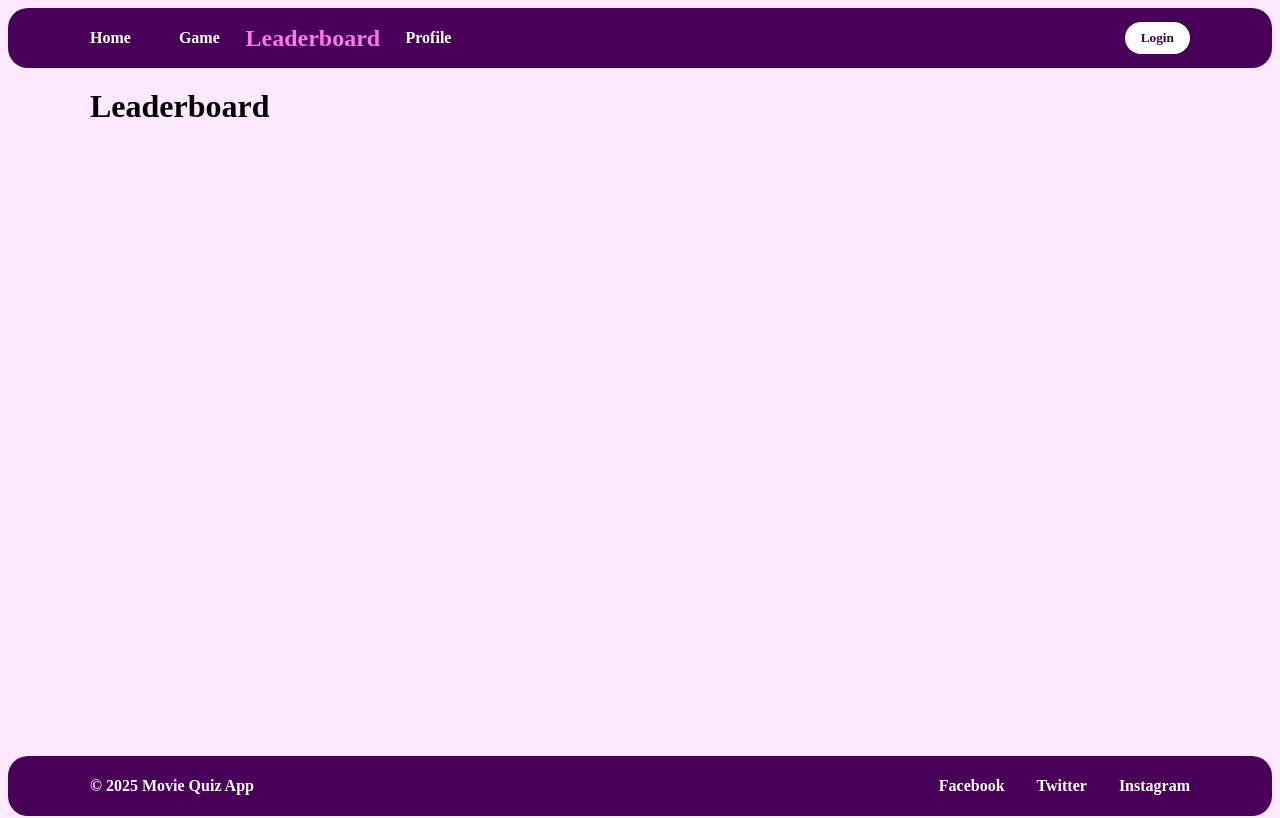
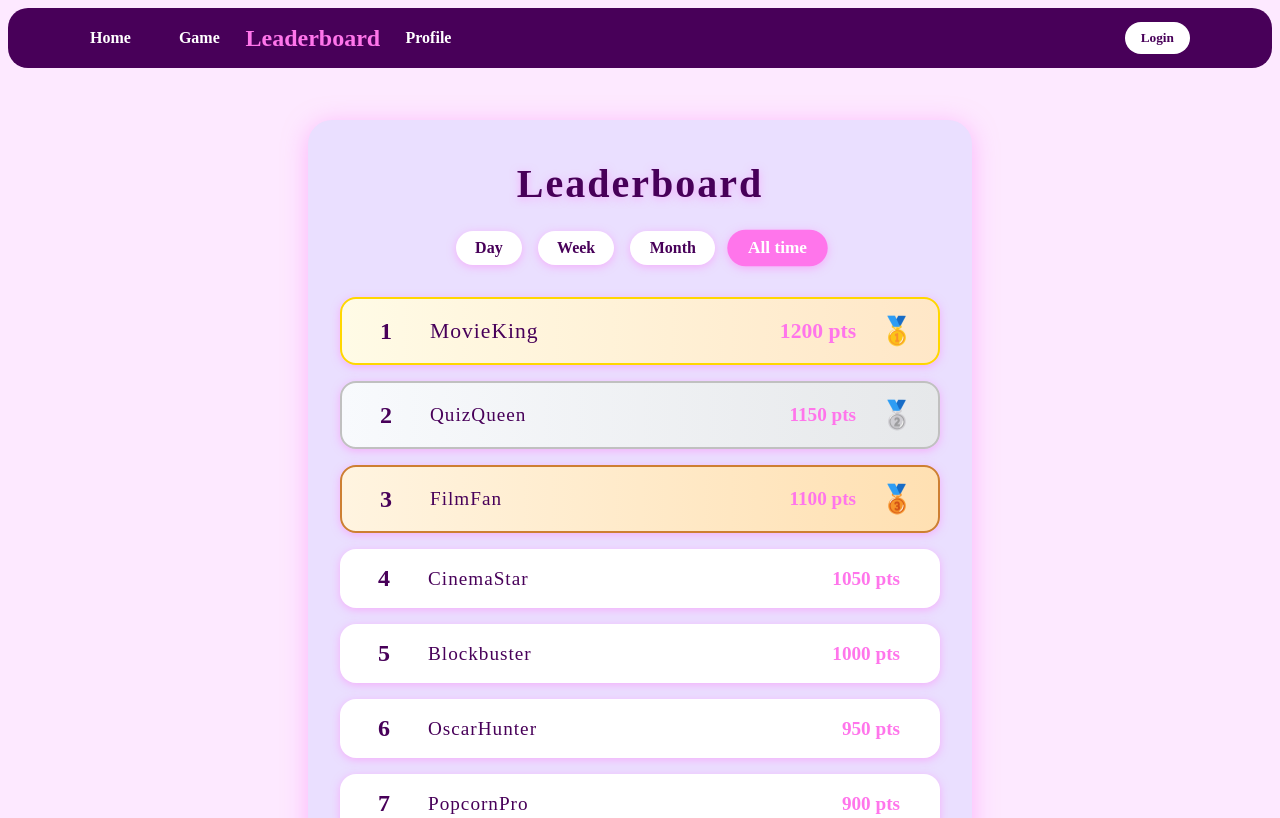
Before and after one commit to yozhek/FrontEnd_project, a Vue app in the folder frontend_project/: page /leaderboard in a window 1280 px wide. Shown: the top 818 px of the page. Built offline with nearby package versions, Linux system fonts and the light colour scheme; no server answers; a web font is replaced by a local one.

Commit message:
LeaderBoard (zaklad)
je třeba optimalizace celeho kodu + logika

```diff
--- a/frontend_project/src/components/pages/Leaderboard.vue
+++ b/frontend_project/src/components/pages/Leaderboard.vue
@@ -1,11 +1,192 @@
 <template>
-  <h1>Leaderboard</h1>
+  <div class="leaderboard-container">
+    <h1 class="leaderboard-title">Leaderboard</h1>
+    <div class="sort-controls">
+      <button
+        v-for="option in sortOptions"
+        :key="option.value"
+        :class="['sort-btn', { active: selectedSort === option.value }]"
+        @click="selectedSort = option.value"
+      >
+        {{ option.label }}
+      </button>
+    </div>
+    <ul class="leader-list">
+      <li
+        v-for="(player, idx) in sortedLeaders"
+        :key="player.nickname"
+        :class="['leader-item', { top1: idx === 0, top2: idx === 1, top3: idx === 2 }]"
+      >
+        <span class="place">{{ idx + 1 }}</span>
+        <span class="nickname">{{ player.nickname }}</span>
+        <span class="score">{{ player.score }} pts</span>
+        <span v-if="idx === 0" class="medal gold">🥇</span>
+        <span v-else-if="idx === 1" class="medal silver">🥈</span>
+        <span v-else-if="idx === 2" class="medal bronze">🥉</span>
+      </li>
+    </ul>
+  </div>
 </template>
 
 <script setup>
+import { ref, computed } from 'vue'
 
+const sortOptions = [
+  { label: 'Day', value: 'day' },
+  { label: 'Week', value: 'week' },
+  { label: 'Month', value: 'month' },
+  { label: 'All time', value: 'all' },
+]
+const selectedSort = ref('all')
+
+const allLeaders = [
+  { nickname: 'MovieKing', score: 1200 },
+  { nickname: 'QuizQueen', score: 1150 },
+  { nickname: 'FilmFan', score: 1100 },
+  { nickname: 'CinemaStar', score: 1050 },
+  { nickname: 'Blockbuster', score: 1000 },
+  { nickname: 'OscarHunter', score: 950 },
+  { nickname: 'PopcornPro', score: 900 },
+  { nickname: 'ScreenGenius', score: 850 },
+  { nickname: 'ReelMaster', score: 800 },
+  { nickname: 'TicketTaker', score: 750 },
+]
+
+// Для болванки просто меняем порядок/состав в зависимости от выбранного периода
+const sortedLeaders = computed(() => {
+  if (selectedSort.value === 'day') {
+    return [...allLeaders].sort((a, b) => b.score - a.score).slice(0, 10)
+  } else if (selectedSort.value === 'week') {
+    return [...allLeaders].sort((a, b) => a.score - b.score).slice(0, 10)
+  } else if (selectedSort.value === 'month') {
+    return [...allLeaders].sort((a, b) => (b.score + (a.nickname.length - b.nickname.length) * 10) - a.score).slice(0, 10)
+  } else {
+    return allLeaders
+  }
+})
 </script>
 
 <style scoped>
+.leaderboard-container {
+  background: var(--color-primary-soft);
+  border-radius: 24px;
+  box-shadow: 0 4px 24px var(--color-glow);
+  padding: 2.5rem 2rem 2rem 2rem;
+  max-width: 600px;
+  margin: 2rem auto;
+  display: flex;
+  flex-direction: column;
+  align-items: center;
+}
 
+.leaderboard-title {
+  color: var(--color-primary);
+  font-size: 2.5rem;
+  margin-bottom: 1.5rem;
+  letter-spacing: 2px;
+  text-shadow: 0 2px 8px var(--color-glow);
+}
+
+.sort-controls {
+  display: flex;
+  gap: 1rem;
+  margin-bottom: 2rem;
+}
+
+.sort-btn {
+  background: var(--color-white);
+  color: var(--color-primary);
+  border: none;
+  border-radius: 20px;
+  padding: 0.5rem 1.2rem;
+  font-size: 1rem;
+  font-weight: bold;
+  cursor: pointer;
+  transition: background 0.2s, color 0.2s, transform 0.2s;
+  box-shadow: 0 2px 8px var(--color-glow);
+}
+.sort-btn.active, .sort-btn:hover {
+  background: var(--color-accent);
+  color: var(--color-white);
+  transform: scale(1.08);
+}
+
+.leader-list {
+  list-style: none;
+  padding: 0;
+  margin: 0;
+  width: 100%;
+}
+
+.leader-item {
+  display: flex;
+  align-items: center;
+  justify-content: space-between;
+  background: var(--color-white);
+  border-radius: 16px;
+  margin-bottom: 1rem;
+  padding: 1rem 1.5rem;
+  font-size: 1.2rem;
+  color: var(--color-primary);
+  box-shadow: 0 2px 8px var(--color-glow);
+  position: relative;
+  transition: transform 0.2s, box-shadow 0.2s;
+}
+.leader-item:hover {
+  transform: scale(1.03) translateY(-2px);
+  box-shadow: 0 6px 16px var(--color-glow);
+}
+
+.leader-item.top1 {
+  border: 2px solid gold;
+  background: linear-gradient(90deg, #fffbe6 0%, #ffe7c7 100%);
+  font-size: 1.35rem;
+  font-weight: bold;
+  z-index: 3;
+}
+.leader-item.top2 {
+  border: 2px solid silver;
+  background: linear-gradient(90deg, #f8fafd 0%, #e6e8ea 100%);
+  z-index: 2;
+}
+.leader-item.top3 {
+  border: 2px solid #cd7f32;
+  background: linear-gradient(90deg, #fff4e0 0%, #ffe0b2 100%);
+  z-index: 1;
+}
+
+.place {
+  font-size: 1.5rem;
+  font-weight: bold;
+  width: 2.5rem;
+  text-align: center;
+}
+.nickname {
+  flex: 1;
+  margin-left: 1.5rem;
+  font-weight: 500;
+  letter-spacing: 1px;
+}
+.score {
+  font-weight: bold;
+  color: var(--color-accent);
+  margin-right: 1rem;
+}
+.medal {
+  font-size: 1.7rem;
+  margin-left: 0.5rem;
+}
+@media (max-width: 700px) {
+  .leaderboard-container {
+    max-width: 98vw;
+    padding: 1rem 0.5rem;
+  }
+  .leader-item {
+    font-size: 1rem;
+    padding: 0.7rem 0.7rem;
+  }
+  .leaderboard-title {
+    font-size: 2rem;
+  }
+}
 </style>
```
